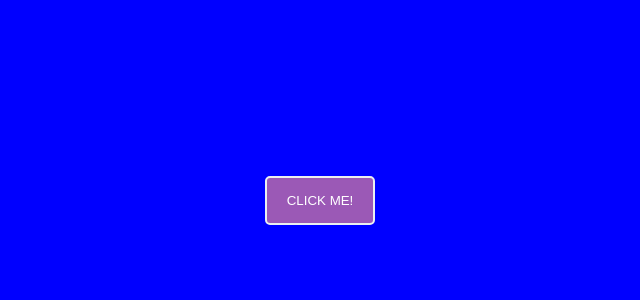
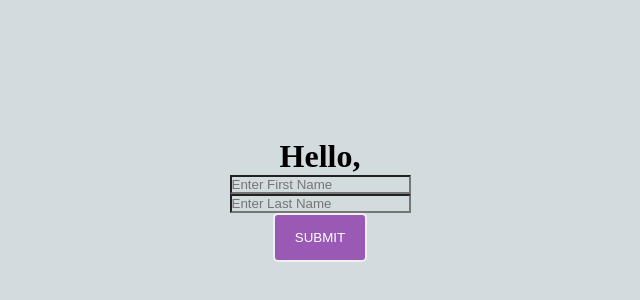
Before and after one commit to Meetamin001/React-Learning, a React (Create React App) app in the folder reactlearning/: page / in a window 1280 px wide. Shown: the part 200-500 px from the top of the page, without its empty margins (320-960 px from the left). Built offline with nearby package versions, Linux system fonts and the light colour scheme; a web font is replaced by a local one.

Commit message:
form_data

```diff
--- a/reactlearning/src/App.jsx
+++ b/reactlearning/src/App.jsx
@@ -1,30 +1,45 @@
-import React, { useState } from "react";
+import React from "react";
+import { useState } from "react/cjs/react.development";
 
 const App = () => {
+    const [fname, setFName] = useState();
+    const [lname, setLName] = useState();
+    const [fullname, setFullName] = useState();
 
-    const [displayData, updateDisplayData] = useState("Click Me!");
-    const [bg, updateBgColor] = useState("blue");
-
-    const cngEvent = () => {
-        let setDisplayData = "Clicked Data";
-        updateDisplayData(setDisplayData);
-
-        let bg = "red";
-        updateBgColor(bg);
+    const input_Fn_Event = (event) => {
+        console.log(event.target.value);
+        setFName(event.target.value);
+    };
+    const input_Ln_Event = (event) => {
+        console.log(event.target.value);
+        setLName(event.target.value);
     };
 
-    const dblClkEvent = () => {
-        let setDisplayData = "Double Clicked Data";
-        updateDisplayData(setDisplayData);
-
-        let bg = "yellow";
-        updateBgColor(bg);
+    const on_Submit = (event) => {
+        event.preventDefault(); // kavascript inbuilt method to data show written in form tag
+        setFullName(fname + " " + lname);
     };
 
     return (
         <>
-            <div style={ { backgroundColor: bg } } >
-                <button onClick={ cngEvent } onDoubleClick={ dblClkEvent }>{ displayData }</button>
+            <div>
+                <form onSubmit={ on_Submit }>
+                    <div>
+                        <h1>Hello, { fullname }</h1>
+                        <input
+                            type="text" placeholder="Enter First Name"
+                            onChange={ input_Fn_Event } //for button we write onClick even same for input onChaange need to be used
+                            value={ fname }  //single source of truth. same variable name use more than 3 times
+                        />
+                        <input
+                            type="text" placeholder="Enter Last Name"
+                            onChange={ input_Ln_Event }
+                            value={ lname }
+                        />
+                        {/* <button onClick={ onSubmit } >Click Me!</button> */ }
+                        <button type="submit">Submit</button>
+                    </div>
+                </form>
             </div>
         </>
     );
```
